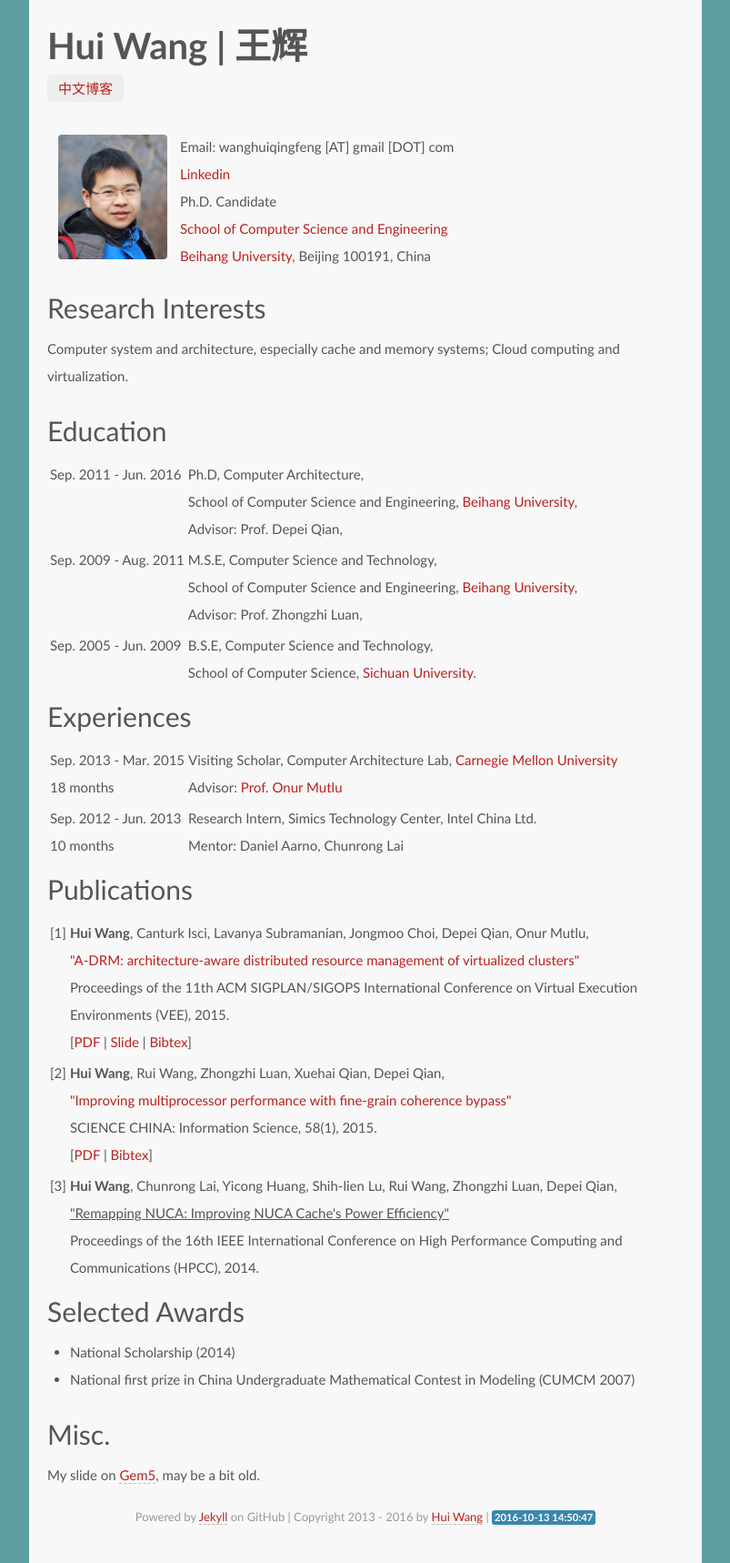
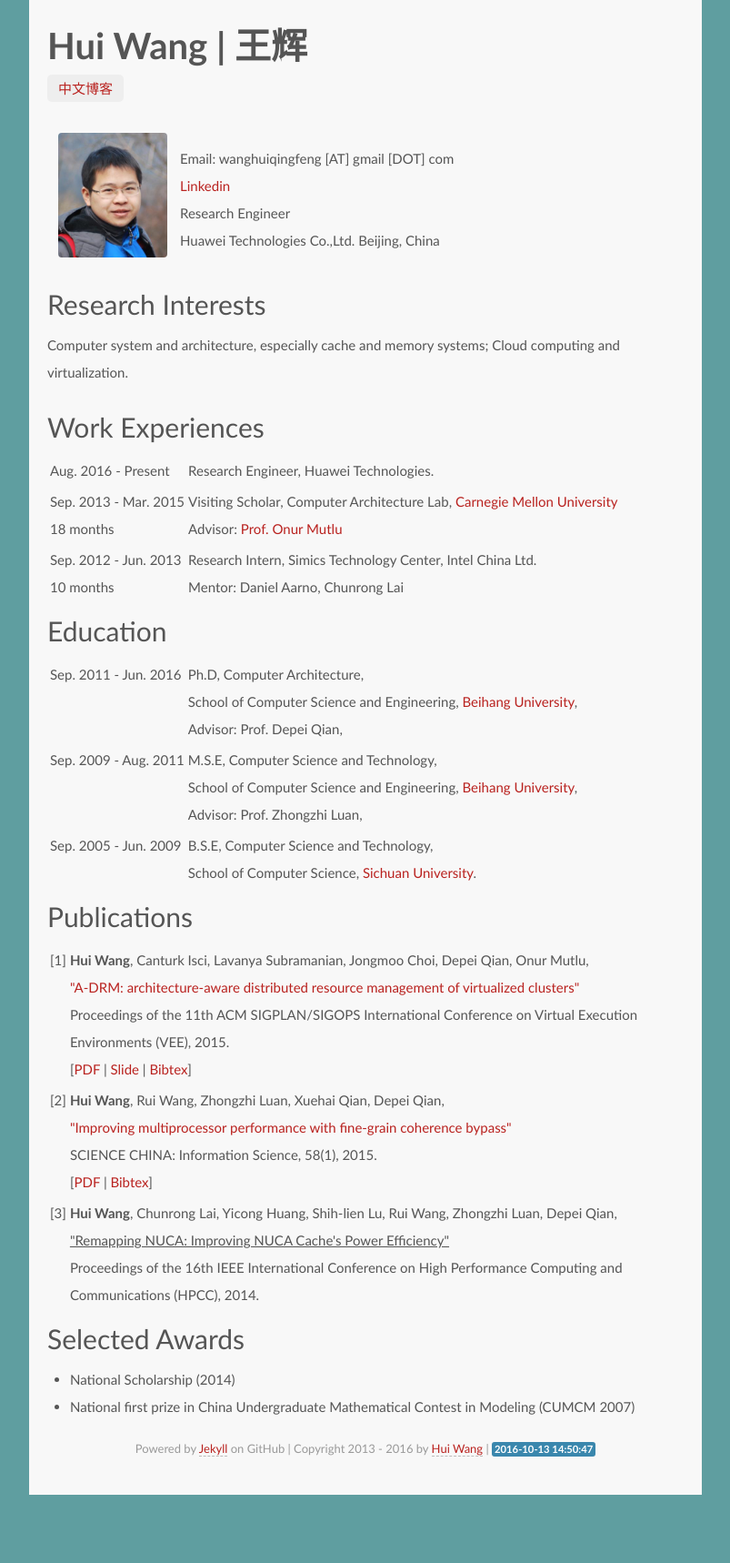
Before and after one commit to thinkwh/thinkwh.github.io, a Jekyll site: the page built from index.md, in a window 1280 px wide. Shown: the whole page at 91% size, without its empty margins (238-1041 px from the left). Built offline with Jekyll 4.4.1, drawn with Linux system fonts in a browser that asks for light colours; some web fonts are replaced; after the commit the page ends 1643 px from its top, so only the background shows below that.

Commit message:
update work experiences

```diff
--- a/index.md
+++ b/index.md
@@ -12,9 +12,8 @@ avatar: yes
       <td>
 Email: wanghuiqingfeng [AT] gmail [DOT] com<br/>
 <a href="http://www.linkedin.com/in/thinkwh">Linkedin</a><br/>
-Ph.D. Candidate<br/>
-<a href="http://scse.buaa.edu.cn/">School of Computer Science and Engineering</a><br/>
-<a href="http://ev.buaa.edu.cn/">Beihang University</a>, Beijing 100191, China
+Research Engineer<br/>
+Huawei Technologies Co.,Ltd. Beijing, China
       </td>
     </tr>
   </tbody>
@@ -23,6 +22,27 @@ Ph.D. Candidate<br/>
 # Research Interests
 
 Computer system and architecture, especially cache and memory systems; Cloud computing and virtualization.
+
+# Work Experiences
+
+<table style="text-align: left;" border="0">
+    <tbody>
+        <tr>
+            <td style="vertical-align: top;">Aug. 2016 - Present</td>
+            <td style="vertical-align: top;">Research Engineer, Huawei Technologies.</td>
+        </tr>
+        <tr>
+            <td style="vertical-align: top;">Sep. 2013 - Mar. 2015<br>18 months</td>
+            <td style="vertical-align: top;">Visiting Scholar, Computer Architecture Lab, <a href="http://cmu.edu">Carnegie Mellon University</a><br>
+            Advisor: <a href="http://users.ece.cmu.edu/~omutlu">Prof. Onur Mutlu</a></td>
+        </tr>
+        <tr>
+            <td style="vertical-align: top;">Sep. 2012 - Jun. 2013<br>10 months</td>
+            <td style="vertical-align: top;">Research Intern, Simics Technology Center, Intel China Ltd.<br>
+            Mentor: Daniel Aarno, Chunrong Lai</td>
+        </tr>
+    </tbody>
+</table>
 
 # Education
 
@@ -50,23 +70,6 @@ Computer system and architecture, especially cache and memory systems; Cloud com
             School of Computer Science,
             <a href="http://www.scu.edu.cn/en/">Sichuan University</a>.<br/>
             </td>
-        </tr>
-    </tbody>
-</table>
-
-# Experiences
-
-<table style="text-align: left;" border="0">
-    <tbody>
-        <tr>
-            <td style="vertical-align: top;">Sep. 2013 - Mar. 2015<br>18 months</td>
-            <td style="vertical-align: top;">Visiting Scholar, Computer Architecture Lab, <a href="http://cmu.edu">Carnegie Mellon University</a><br>
-            Advisor: <a href="http://users.ece.cmu.edu/~omutlu">Prof. Onur Mutlu</a></td>
-        </tr>
-        <tr>
-            <td style="vertical-align: top;">Sep. 2012 - Jun. 2013<br>10 months</td>
-            <td style="vertical-align: top;">Research Intern, Simics Technology Center, Intel China Ltd.<br>
-            Mentor: Daniel Aarno, Chunrong Lai</td>
         </tr>
     </tbody>
 </table>
@@ -114,6 +117,3 @@ Proceedings of the 16th IEEE International Conference on High Performance Comput
 # Selected Awards
 * National Scholarship (2014)
 * National first prize in China Undergraduate Mathematical Contest in Modeling (CUMCM 2007)
-
-# Misc.
-My slide on <a href="/files/gem5_guide.pptx">Gem5</a>, may be a bit old.
```
Also changed, not shown: 1 other file.
